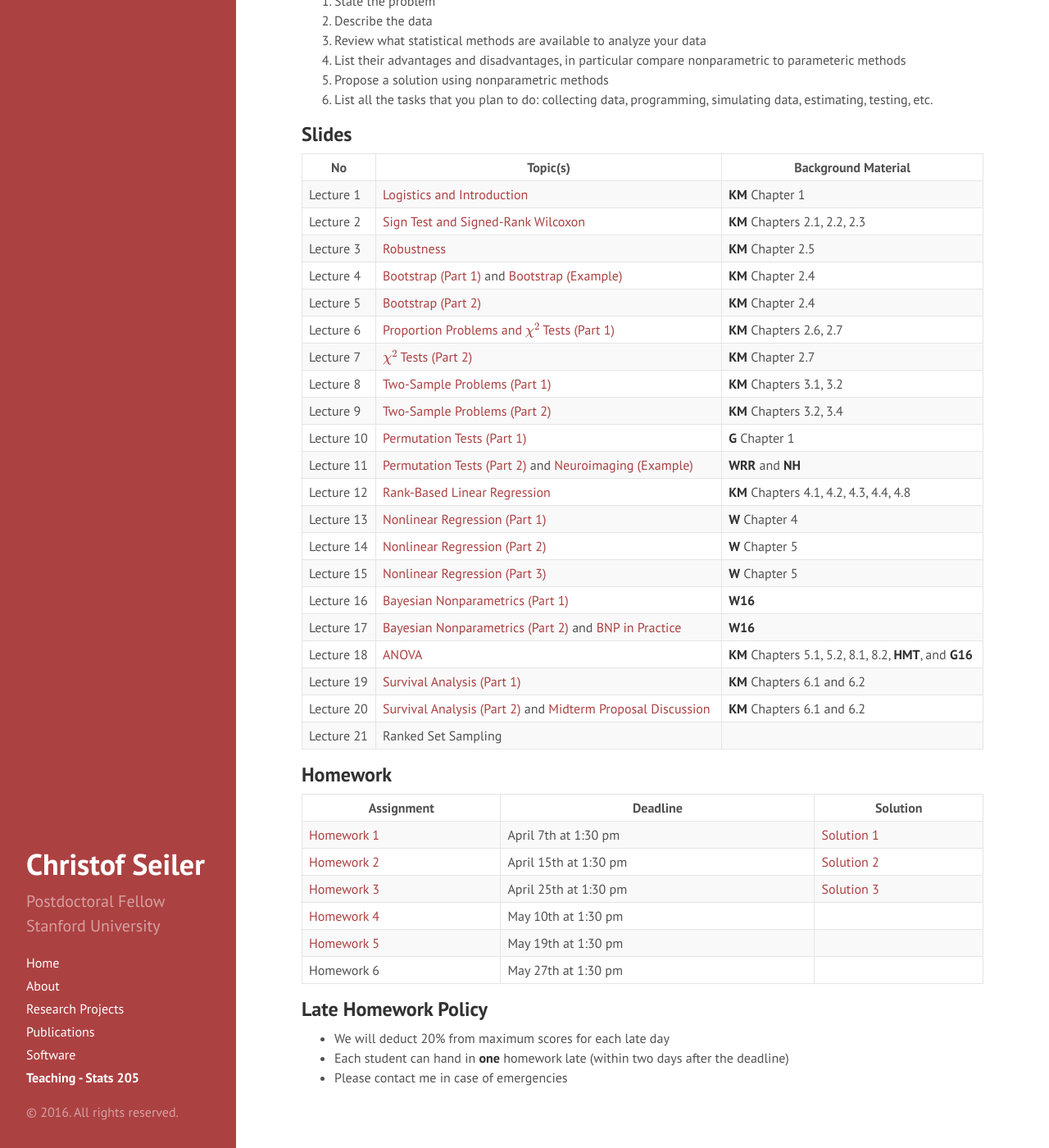
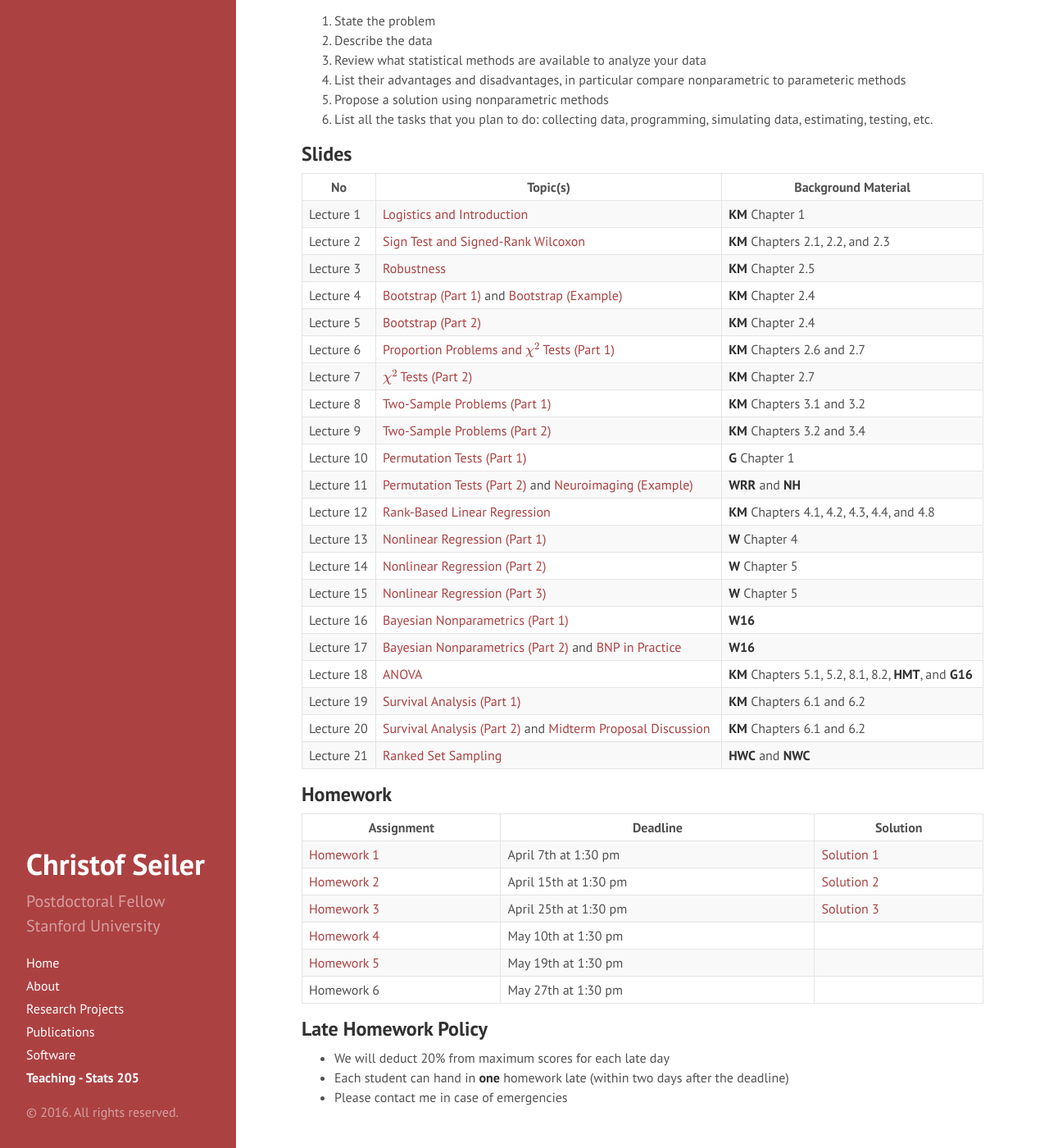
Before and after one commit to ChristofSeiler/ChristofSeiler.github.io, a Jekyll site: the page built from stats205.md, in a window 1280 px wide and 1400 px high, scrolled down 2042 px. Shown: the whole window at 82% size. Built offline with Jekyll 4.4.1, drawn with Linux system fonts in a browser that asks for light colours; formulas are drawn with MathJax 3; some of the changed text lies outside the part shown.

Commit message:
uploaded lecture slides 21

```diff
--- a/stats205.md
+++ b/stats205.md
@@ -38,6 +38,7 @@ Nonparametric analogs of the one- and two-sample t-tests and analysis of varianc
 * **F**: Friendly (1994). Mosaic Displays for Multi-Way Contingency Tables
 * **GH**: Greenacre and Hastie (1987). The Geometric Interpretation of Correspondence Analysis
 * **H**: Holmes (2008). Multivariate Data Analysis: The French Way
+* **NWC**: Nahhas, Wolfe, and Chen (2002). Ranked Set Sampling: Cost and Optimal Set Size
 * **NH**: Nichols and Holmes (2001). Nonparametric Permutation Tests For Functional Neuroimaging: A Primer with Examples
 * **PT**: Pagano and Tritchler (1983). On Obtaining Permutation Distributions in Polynomial Time
 * **SMN**: Silver, Montana, and Nichols (2011). False Positives in Neuroimaging Genetics Using Voxel-Based Morphometry Data
@@ -86,17 +87,17 @@ Some optional guidelines:
 No         | Topic(s)                                                                                                                           | Background Material
 -----------|------------------------------------------------------------------------------------------------------------------------------------|-----------------------------------------------------------
 Lecture 1  | [Logistics and Introduction](Lecture1/LogisticsIntroduction.html)                                                                  | **KM** Chapter 1
-Lecture 2  | [Sign Test and Signed-Rank Wilcoxon](Lecture2/SignTestSignedRankWilcoxon.html)                                                     | **KM** Chapters 2.1, 2.2, 2.3
+Lecture 2  | [Sign Test and Signed-Rank Wilcoxon](Lecture2/SignTestSignedRankWilcoxon.html)                                                     | **KM** Chapters 2.1, 2.2, and 2.3
 Lecture 3  | [Robustness](Lecture3/Robustness.html)                                                                                             | **KM** Chapter 2.5
 Lecture 4  | [Bootstrap (Part 1)](Lecture4/BootstrapPart1.html) and [Bootstrap (Example)](Lecture4/BootstrapExample.html)                       | **KM** Chapter 2.4
 Lecture 5  | [Bootstrap (Part 2)](Lecture5/BootstrapPart2.html)                                                                                 | **KM** Chapter 2.4
-Lecture 6  | [Proportion Problems and \\( \chi^2 \\) Tests (Part 1)](Lecture6/ProportionProblemChiSquared.html)                                 | **KM** Chapters 2.6, 2.7
+Lecture 6  | [Proportion Problems and \\( \chi^2 \\) Tests (Part 1)](Lecture6/ProportionProblemChiSquared.html)                                 | **KM** Chapters 2.6 and 2.7
 Lecture 7  | [\\( \chi^2 \\) Tests (Part 2)](Lecture7/ChiSquaredPart2.html)                                                                     | **KM** Chapter 2.7
-Lecture 8  | [Two-Sample Problems (Part 1)](Lecture8/TwoSampleProblems.html)                                                                    | **KM** Chapters 3.1, 3.2
-Lecture 9  | [Two-Sample Problems (Part 2)](Lecture9/TwoSampleProblemsPart2.html)                                                               | **KM** Chapters 3.2, 3.4
+Lecture 8  | [Two-Sample Problems (Part 1)](Lecture8/TwoSampleProblems.html)                                                                    | **KM** Chapters 3.1 and 3.2
+Lecture 9  | [Two-Sample Problems (Part 2)](Lecture9/TwoSampleProblemsPart2.html)                                                               | **KM** Chapters 3.2 and 3.4
 Lecture 10 | [Permutation Tests (Part 1)](Lecture10/PermutationTest.html)                                                                       | **G** Chapter 1
 Lecture 11 | [Permutation Tests (Part 2)](Lecture11/PermutationTestPart2.html) and [Neuroimaging (Example)](Lecture11/Neuroimaging.html)        | **WRR** and **NH**
-Lecture 12 | [Rank-Based Linear Regression](Lecture12/Regression.html)                                                                          | **KM** Chapters 4.1, 4.2, 4.3, 4.4, 4.8
+Lecture 12 | [Rank-Based Linear Regression](Lecture12/Regression.html)                                                                          | **KM** Chapters 4.1, 4.2, 4.3, 4.4, and 4.8
 Lecture 13 | [Nonlinear Regression (Part 1)](Lecture13/NonlinearRegression.pdf)                                                                 | **W** Chapter 4
 Lecture 14 | [Nonlinear Regression (Part 2)](Lecture14/NonlinearRegressionPart2.pdf)                                                            | **W** Chapter 5
 Lecture 15 | [Nonlinear Regression (Part 3)](Lecture15/NonlinearRegressionPart3.pdf)                                                            | **W** Chapter 5
@@ -105,7 +106,7 @@ Lecture 17 | [Bayesian Nonparametrics (Part 2)](Lecture17/BayesianNonparametrics
 Lecture 18 | [ANOVA](Lecture18/ANOVA.pdf)                                                                                                       | **KM** Chapters 5.1, 5.2, 8.1, 8.2, **HMT**, and **G16**
 Lecture 19 | [Survival Analysis (Part 1)](Lecture19/Life.pdf)                                                                                   | **KM** Chapters 6.1 and 6.2
 Lecture 20 | [Survival Analysis (Part 2)](Lecture20/LifePart2.pdf) and [Midterm Proposal Discussion](Lecture20/MidtermProposals.pdf)            | **KM** Chapters 6.1 and 6.2
-Lecture 21 | Ranked Set Sampling                                                                                                                |
+Lecture 21 | [Ranked Set Sampling](Lecture21/RankedSetSampling.pdf)                                                                             | **HWC** and **NWC**
 
 ## Homework
 
```
Also changed, not shown: 1 other file.
